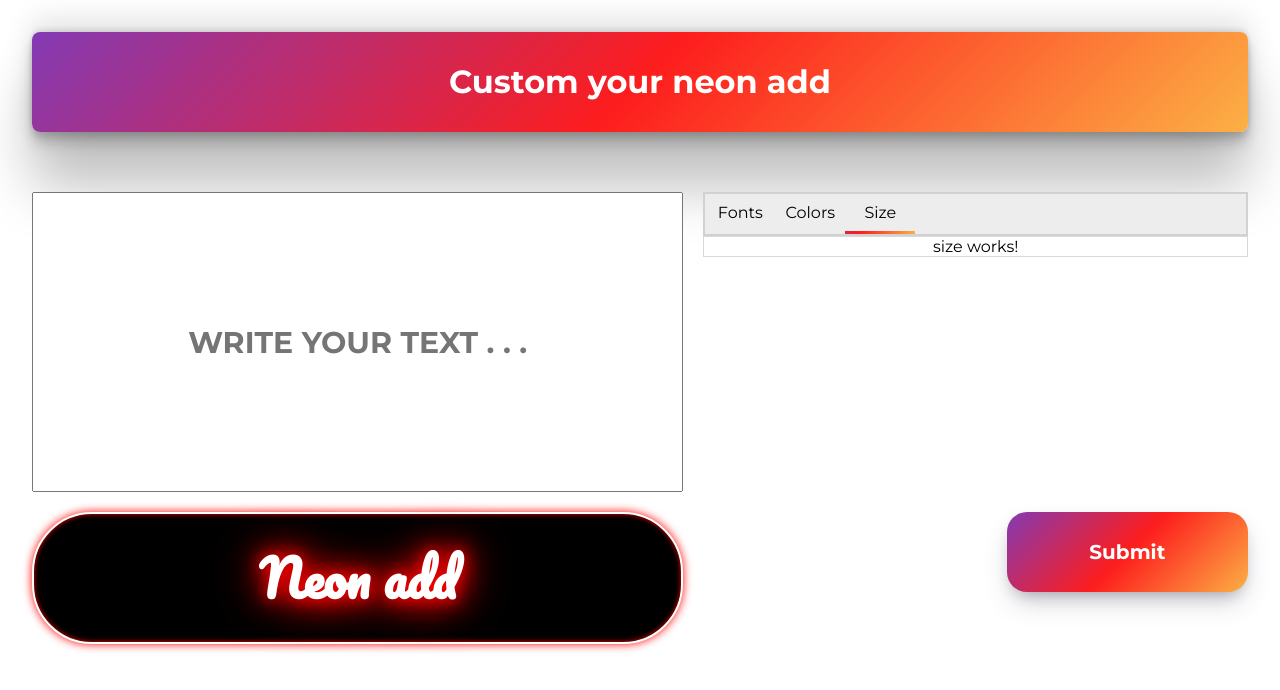
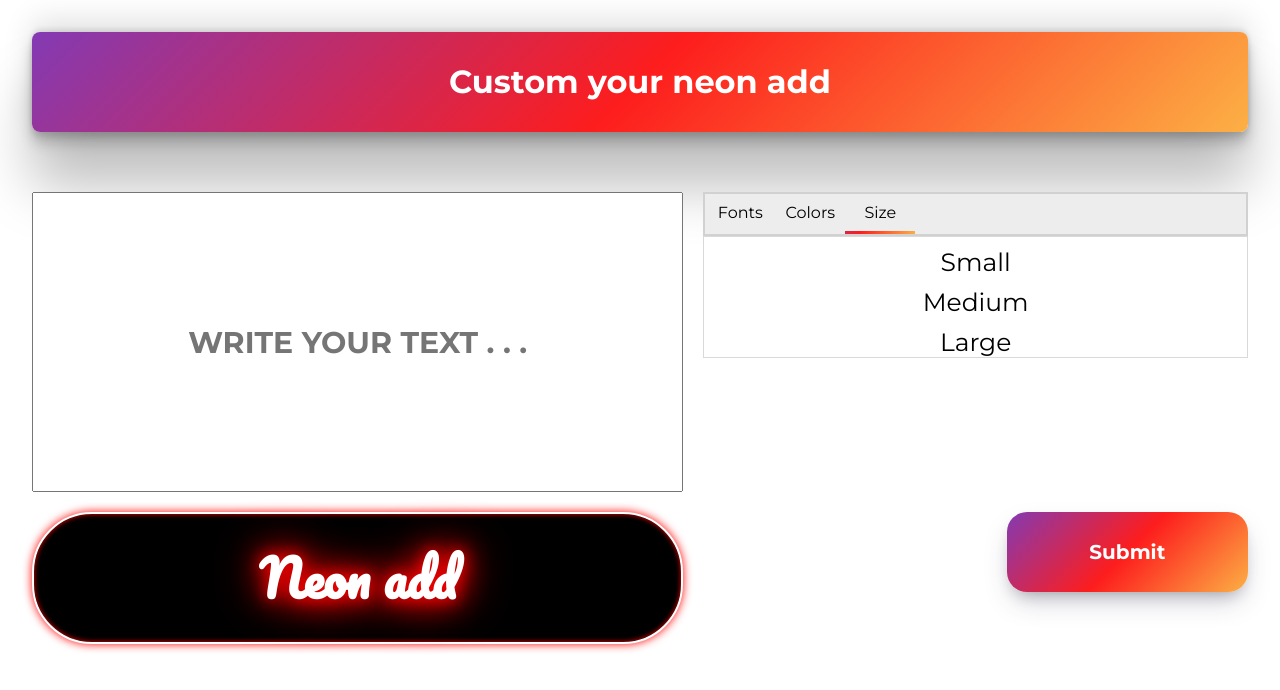
Before and after one commit to Daalmodi/gadgers-neon, an Angular app in the folder Neon-Add-Aplication/: page /neon in a window 1280 px wide. Both pictures are taken after a click on the element "Size". Shown: the top 690 px of the page. Built offline with nearby package versions, Linux system fonts and the light colour scheme.

Commit message:
Validacion de formulario

```diff
--- a/Neon-Add-Aplication/src/app/components/custom-neon/custom-neon.component.scss
+++ b/Neon-Add-Aplication/src/app/components/custom-neon/custom-neon.component.scss
@@ -23,7 +23,5 @@
         background-color: s.$white;
         font-family:s.$font-family;
         text-align: center;
-
-
     }
 }
--- a/Neon-Add-Aplication/src/app/components/size/size.component.html
+++ b/Neon-Add-Aplication/src/app/components/size/size.component.html
@@ -1 +1,9 @@
-<p>size works!</p>
+<div class="size-container"(click)="sizePrint('small')"[class.selected]="selectSize === 'small'">
+    <span>Small</span>
+</div>
+<div class="size-container" (click)="sizePrint('medium')"[class.selected]="selectSize === 'medium'">
+    <span>Medium</span>
+</div>
+<div class="size-container" (click)="sizePrint('large')"[class.selected]="selectSize === 'large'">
+    <span>Large</span>
+</div>
--- a/Neon-Add-Aplication/src/app/components/size/size.component.scss
+++ b/Neon-Add-Aplication/src/app/components/size/size.component.scss
@@ -0,0 +1,28 @@
+@use"../../../styles.scss"as s;
+
+.size-container{
+    max-width: 100%;
+    justify-content: center;
+    align-content: center;
+    height: 40px;
+
+    position: relative;
+    cursor:pointer;
+    span{
+        height: 30px;
+        width: 50%;
+        display: block;
+
+        font-size: 25px;
+        border-radius: 20px;
+        position: relative;
+        top: 50%;
+        left: 50%;
+        transform: translate(-50%,-50%);
+    }
+    &.selected{
+        border-bottom: 3px solid red;
+        border-image: s.$bg-main;
+        border-image-slice: 1;
+    }
+}
--- a/Neon-Add-Aplication/src/app/components/size/size.component.ts
+++ b/Neon-Add-Aplication/src/app/components/size/size.component.ts
@@ -1,4 +1,5 @@
 import { Component } from '@angular/core';
+import { FeaturesService } from '../../services/features.service';
 
 @Component({
   selector: 'app-size',
@@ -8,5 +9,15 @@ import { Component } from '@angular/core';
   styleUrl: './size.component.scss'
 })
 export class SizeComponent {
+  constructor(public featuresService:FeaturesService){}
+  selectSize:string="";
+
+
+sizePrint(option:string): void {
+
+  this.selectSize=option;
+  this.featuresService.setSize(option);
+
 
 }
+}
--- a/Neon-Add-Aplication/src/app/pages/neon-form/neon-form.component.html
+++ b/Neon-Add-Aplication/src/app/pages/neon-form/neon-form.component.html
@@ -3,7 +3,10 @@
     <form (ngSubmit)="onSubmit()" class="neon-add">
         <h1 class="neon-add__title">Custom your neon add</h1>
         <div class="neon-add__addText">
-            <input type="text" [(ngModel)]="userInput.text" [ngModelOptions]="{standalone: true}" placeholder="WRITE YOUR TEXT . . .">
+            <input type="text" [(ngModel)]="userInput.text" [ngModelOptions]="{standalone: true}" placeholder="WRITE YOUR TEXT . . ." name="userInput" required #Input="ngModel">
+            <div class="error-alert"[hidden]="Input.valid || Input.pristine">
+                Your text is required
+            </div>
         </div>
         <div class="neon-add__custom">
             <app-custom-neon></app-custom-neon>
@@ -25,7 +28,9 @@
         </div>
         <div class="neon-add__submit">
 
-            <button type="submit">Submit</button>
+            <button type="submit" [disabled]="!Input.valid">Submit</button>
         </div>
+
     </form>
+
 </div>
--- a/Neon-Add-Aplication/src/app/pages/neon-form/neon-form.component.scss
+++ b/Neon-Add-Aplication/src/app/pages/neon-form/neon-form.component.scss
@@ -90,5 +90,5 @@
                 }
             }
 
-
+            @include s.alert-error ;
 }
--- a/Neon-Add-Aplication/src/app/pages/neon-form/neon-form.component.ts
+++ b/Neon-Add-Aplication/src/app/pages/neon-form/neon-form.component.ts
@@ -1,10 +1,11 @@
-import { Component,OnInit } from '@angular/core';
+import { Component,Input,OnInit } from '@angular/core';
 import { RouterOutlet,RouterLink} from '@angular/router';
 import { CommonModule } from '@angular/common';
 import { NeonText } from '../../models/neonText.model';
 import { FormsModule } from '@angular/forms';
 import { CustomNeonComponent } from '../../components/custom-neon/custom-neon.component';
 import {FeaturesService} from '../../services/features.service';
+import { setThrowInvalidWriteToSignalError } from '@angular/core/primitives/signals';
 @Component({
   selector: 'app-neon-form',
   standalone: true,
@@ -14,6 +15,15 @@ import {FeaturesService} from '../../services/features.service';
 })
 export class NeonFormComponent implements OnInit {
   userInput:NeonText = { text: '' };
+// list of form
+userCustom ={
+  userinput:'',
+  userfont:'',
+  usercolor:'',
+  usersize:'',
+}
+
+
 
   constructor(public featuresService:FeaturesService){}
 //fontStyle
@@ -40,6 +50,7 @@ export class NeonFormComponent implements OnInit {
       if(font === 'orbitron'){
         this.fontStyle['font-family']="'Orbitron', sans-serif";
       }
+      this.userCustom.userfont=font;
     });
    }
 
@@ -59,18 +70,41 @@ changeColor(): void {
         this.fontStyle['text-shadow']="0 0 15px orange, 0 0 30px orange,0 0 50px orange";
         this.boxStyle['box-shadow']="inset 0 0 5px orange,0 0 10px orange";
       }
+      this.userCustom.usercolor=color;
+    });
+}
 
-    });
+changeSize():void {
+  this.featuresService.getSize().subscribe(size =>{
+    if(size === 'small'){
+      console.log('small');
+    }
+    if(size === 'medium'){
+      console.log("medium");
+    }
+    if(size === 'large'){
+      console.log("large");
+    }
+    this.userCustom.usersize=size;
+  });
 }
 
   ngOnInit(): void {
     this.changeFonts();
     this.changeColor();
+    this.changeSize();
   }
 
 onSubmit(){
-console.log("Elemento enviado");
+
+this.userCustom.userinput=this.userInput.text;
+
+
+
+console.log(this.userCustom);
+
 console.log(this.userInput.text);
+
 
 //
 }
--- a/Neon-Add-Aplication/src/app/services/features.service.ts
+++ b/Neon-Add-Aplication/src/app/services/features.service.ts
@@ -6,9 +6,8 @@ import { BehaviorSubject, Observable } from 'rxjs';
 export class FeaturesService {
   private fontsSubject: BehaviorSubject<string> = new BehaviorSubject<string>('pacifico');
   private colorSubject: BehaviorSubject<string> = new BehaviorSubject<string>('red');
+  private sizeSubject:BehaviorSubject<string> = new BehaviorSubject<string>('small');
 
-  // constructor() { }
-  // fonts:string ='pacifico';
   getFonts(): Observable<string> {
     return this.fontsSubject.asObservable();
   }
@@ -24,6 +23,13 @@ export class FeaturesService {
   setColors(color:string):void {
     this.colorSubject.next(color);
 
+  }
 
+  getSize():Observable<string>{
+    return this.sizeSubject.asObservable();
   }
+  setSize(size:string):void {
+    this.sizeSubject.next(size);
+  }
+
 }
--- a/Neon-Add-Aplication/src/styles.scss
+++ b/Neon-Add-Aplication/src/styles.scss
@@ -28,6 +28,19 @@ $bg-main:linear-gradient(135deg, $gradient-start , $gradient-middle, $gradient-e
 $bg-header:#ecebebe2;
 $border-header:#bdbaba8d;
 $white:white;
+$color-alert:rgb(167, 6, 57);
+$bg-color-alert:pink;
 //shadows
 $shadow-main: rgba(0, 0, 0, 0.25) 0px 54px 55px, rgba(0, 0, 0, 0.12) 0px -12px 30px, rgba(0, 0, 0, 0.12) 0px 4px 6px, rgba(0, 0, 0, 0.17) 0px 12px 13px, rgba(0, 0, 0, 0.09) 0px -3px 5px;
 $shadow-submit: rgba(50, 50, 93, 0.25) 0px 13px 27px -5px, rgba(0, 0, 0, 0.3) 0px 8px 16px -8px;
+@mixin alert-error{
+    .error-alert{
+        border: 15px solid $white;
+        padding: 5px;
+        background-color: $bg-color-alert;
+        color: $color-alert;
+        font-family: $font-family;
+        font-weight: 600;
+        font-size: 15px;
+    }
+}
```
